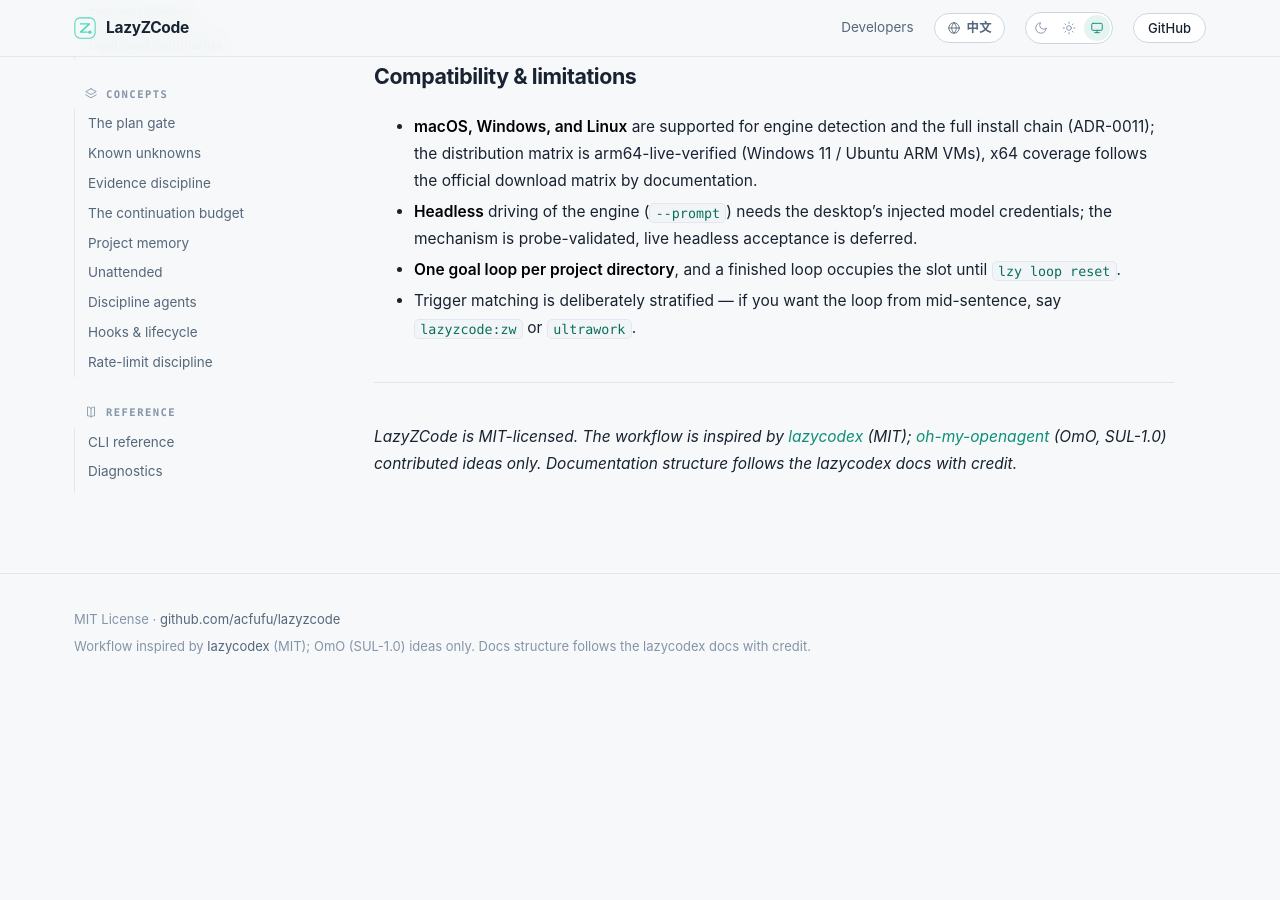
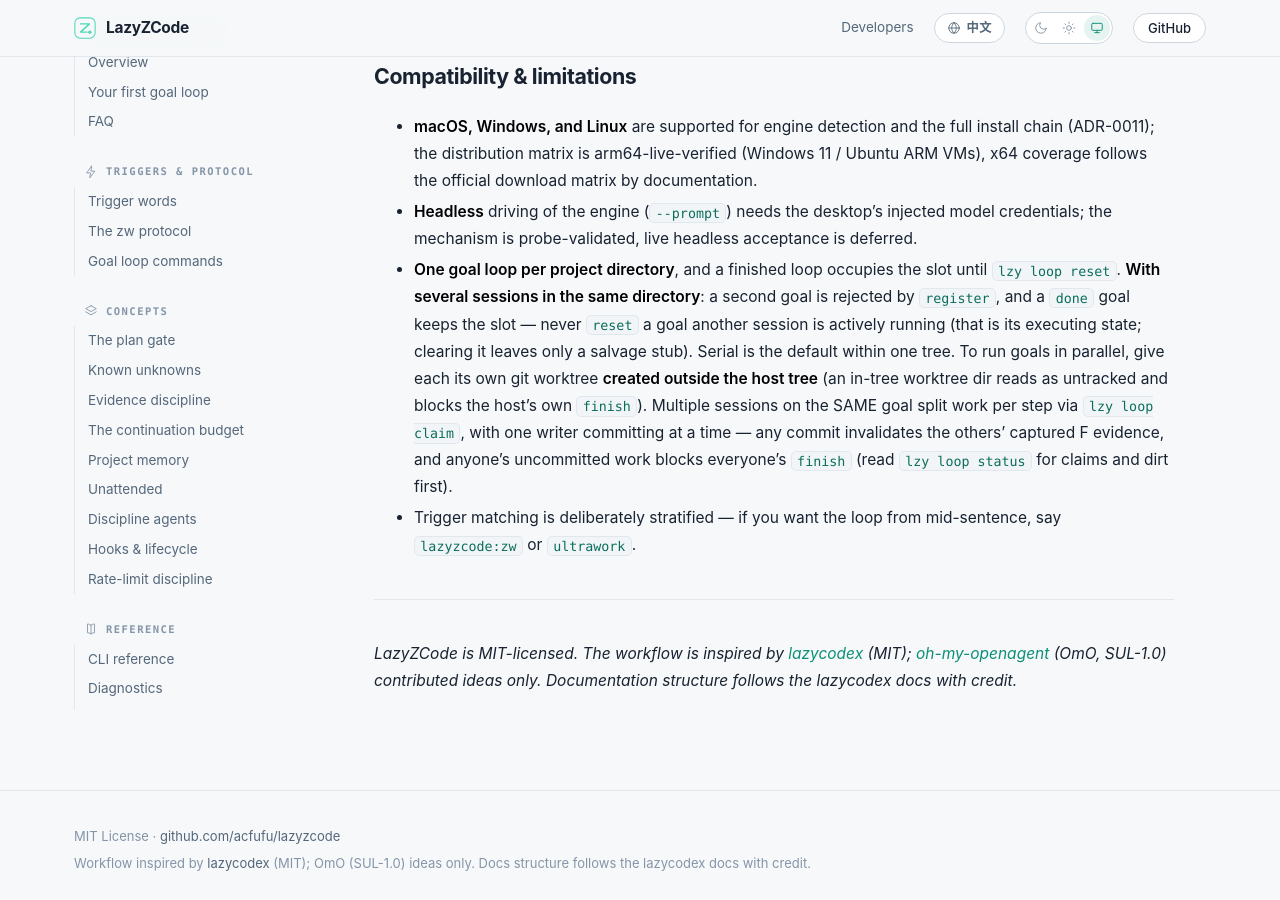
Before and after one commit to Acfufu/lazyzcode, a Jekyll site: the page built from docs/guide/en.md, in a window 1280 px wide and 900 px high, scrolled down 16153 px. Built offline with Jekyll 4.4.1, drawn with Linux system fonts in a browser that asks for light colours; our own code applies the rules of GitHub Pages for plain Markdown files; before the commit the page ends 16858 px from its top, so only the background shows below that.

Commit message:
docs(guide): same-directory multi-session bullets, both languages (N3)
Expands the "one goal loop per project directory" bullet in Compatibility &
limitations (zh/en): slot rejection + done-occupies-slot, the never-reset red line,
worktree-outside-the-host-tree for parallel goals, and per-step claims with one
writer committing for same-goal co-workers.

Goal: multisession-discipline#N3

```diff
--- a/docs/guide/en.md
+++ b/docs/guide/en.md
@@ -602,7 +602,17 @@
   model credentials; the mechanism is probe-validated, live headless
   acceptance is deferred.
 - **One goal loop per project directory**, and a finished loop occupies the
-  slot until `lzy loop reset`.
+  slot until `lzy loop reset`. **With several sessions in the same directory**:
+  a second goal is rejected by `register`, and a `done` goal keeps the slot —
+  never `reset` a goal another session is actively running (that is its
+  executing state; clearing it leaves only a salvage stub). Serial is the
+  default within one tree. To run goals in parallel, give each its own git
+  worktree **created outside the host tree** (an in-tree worktree dir reads as
+  untracked and blocks the host's own `finish`). Multiple sessions on the SAME
+  goal split work per step via `lzy loop claim`, with one writer committing at
+  a time — any commit invalidates the others' captured F evidence, and anyone's
+  uncommitted work blocks everyone's `finish` (read `lzy loop status` for
+  claims and dirt first).
 - Trigger matching is deliberately stratified — if you want the loop from
   mid-sentence, say `lazyzcode:zw` or `ultrawork`.
 
```
Also changed, not shown: docs/guide/zh.md (+7 -0 lines).
